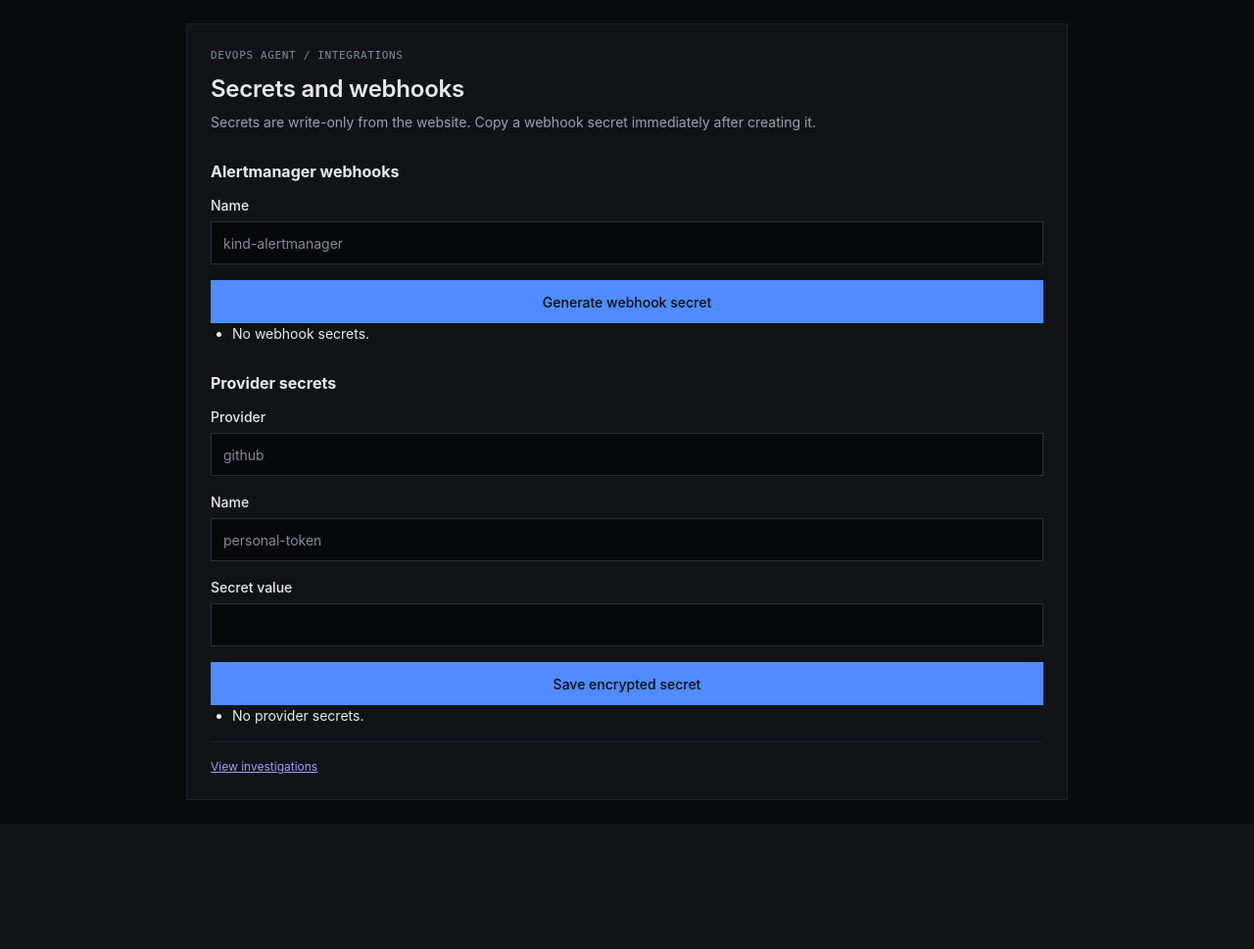
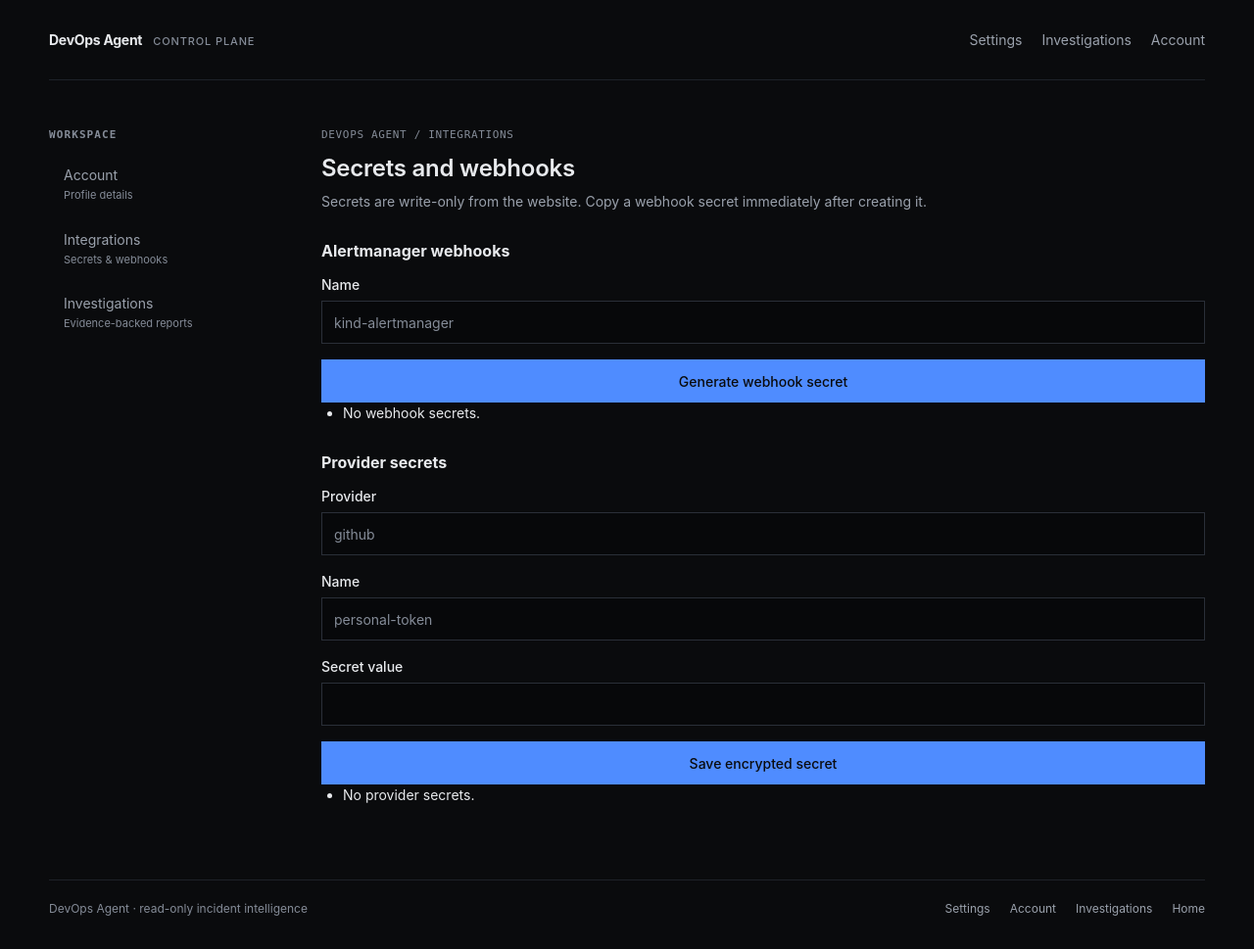
Before and after one commit to abhishekkapoorx/DEVOPS-AGENT, a Python web app: template agent_server/templates/settings.html in a window 1280 px wide. Shown: the whole page at 98% size. Before the commit the page ends 817 px from the top, so only its background shows below. Run offline with Jinja, Linux system fonts and the light colour scheme; the template is opened without the code that fills it, so the values that code supplies are empty.

Commit message:
feat: add protected account workspace and CLI homepage experience (#67)
* feat: add shared settings workspace navigation

* fix: label account navigation accurately

* Optimize Docker dependency caching

* feat: add protected editable account page

* fix: show account link for signed-in visitors

* feat: add cli benefits bento grid to homepage

* fix: refine homepage bento typography

```diff
--- a/agent_server/templates/base.html
+++ b/agent_server/templates/base.html
@@ -44,11 +44,12 @@
     .button-row { display:grid; grid-template-columns:1fr 1fr; gap:10px; }
     button:focus-visible, a:focus-visible { outline:2px solid var(--accent); outline-offset:2px; }
     .fine-print { margin:16px 0 0; padding-top:16px; border-top:1px solid var(--border-subtle); color:var(--text-muted); font-size:12px; }
+    .settings-body { display:block; padding:0; }
     @media (max-width:480px) { body { padding:16px; } .page-card { padding:20px; } }
     @media (prefers-reduced-motion:reduce) { *, *::before,*::after { scroll-behavior:auto !important; transition:none !important; } }
   </style>
 </head>
-<body>
+<body class="{% block body_class %}{% endblock %}">
   {% block content %}{% endblock %}
 </body>
 </html>
--- a/agent_server/templates/investigation.html
+++ b/agent_server/templates/investigation.html
@@ -1,5 +1,5 @@
-{% extends "base.html" %}
-{% block content %}
+{% extends "settings_base.html" %}
+{% block settings_content %}
 <main class="page-card wide" aria-labelledby="investigation-title">
   <p class="eyebrow">DevOps Agent / Investigation report</p>
   <h1 id="investigation-title">{{ report.alertname }}</h1>
@@ -10,6 +10,6 @@
   <ol>{% for item in report.evidence %}<li id="{{ item.id }}"><strong>{{ item.id }}</strong> · {{ item.source }}<br>{{ item.summary }}</li>{% else %}<li>No evidence persisted.</li>{% endfor %}</ol>
   <h2>Verification</h2>
   <p>Kept {{ report.verifier_report.get("claims_kept", 0) }} of {{ report.verifier_report.get("claims_total", 0) }} claims; grounded rate {{ (report.verifier_report.get("grounded_claim_rate", 0) * 100)|round(0) }}%.</p>
-  <p class="fine-print">READ-ONLY analysis. No actions were taken. <a href="/investigations">Back to investigations</a></p>
+  <p class="fine-print">READ-ONLY analysis. No actions were taken.</p>
 </main>
 {% endblock %}
--- a/agent_server/templates/investigations.html
+++ b/agent_server/templates/investigations.html
@@ -1,9 +1,8 @@
-{% extends "base.html" %}
-{% block content %}
+{% extends "settings_base.html" %}
+{% block settings_content %}
 <main class="page-card wide" aria-labelledby="investigations-title">
   <p class="eyebrow">DevOps Agent / Reports</p>
   <h1 id="investigations-title">Investigations</h1>
-  <p class="intro"><a href="/settings">Integrations and secrets</a></p>
   <ul>{% for item in investigations %}<li><a href="/investigations/{{ item.id }}">{{ item.alertname }} — {{ item.workload or "unknown" }}</a><br><small>{{ item.status }} · {{ item.severity }} · {{ item.occurrence_count }} occurrence(s)</small></li>{% else %}<li>No investigations yet.</li>{% endfor %}</ul>
 </main>
 {% endblock %}
--- a/agent_server/templates/settings.html
+++ b/agent_server/templates/settings.html
@@ -1,5 +1,5 @@
-{% extends "base.html" %}
-{% block content %}
+{% extends "settings_base.html" %}
+{% block settings_content %}
 <main class="page-card wide" aria-labelledby="settings-title">
   <p class="eyebrow">DevOps Agent / Integrations</p>
   <h1 id="settings-title">Secrets and webhooks</h1>
@@ -22,6 +22,5 @@
     <button type="submit">Save encrypted secret</button>
   </form>
   <ul>{% for item in resources %}<li>{{ item.provider }}/{{ item.name }} <small>{{ item.updated_at }}</small><form method="post" action="/settings/resource-secrets/{{ item.id }}/delete"><button class="secondary" type="submit">Delete</button></form></li>{% else %}<li>No provider secrets.</li>{% endfor %}</ul>
-  <p class="fine-print"><a href="/investigations">View investigations</a></p>
 </main>
 {% endblock %}
--- /dev/null
+++ b/agent_server/templates/settings_base.html
@@ -0,0 +1,81 @@
+{% extends "base.html" %}
+{% block body_class %}settings-body{% endblock %}
+{% block content %}
+<div class="settings-shell">
+  <header class="settings-topbar">
+    <a class="settings-brand" href="/">DevOps Agent <span>control plane</span></a>
+    <nav class="settings-topnav" aria-label="Primary navigation">
+      <a href="/settings">Settings</a>
+      <a href="/investigations">Investigations</a>
+      <a href="/account">Account</a>
+    </nav>
+  </header>
+  <div class="settings-frame">
+    <aside class="settings-sidebar" aria-label="Settings navigation">
+      <p class="sidebar-label">Workspace</p>
+      <nav class="settings-nav">
+        <a href="/account" class="{% if request.url.path.startswith('/account') %}is-active{% endif %}" {% if request.url.path.startswith('/account') %}aria-current="page"{% endif %}>
+          <span>Account</span><small>Profile details</small>
+        </a>
+        <a href="/settings" class="{% if request.url.path == '/settings' %}is-active{% endif %}" {% if request.url.path == '/settings' %}aria-current="page"{% endif %}>
+          <span>Integrations</span><small>Secrets &amp; webhooks</small>
+        </a>
+        <a href="/investigations" class="{% if request.url.path.startswith('/investigations') %}is-active{% endif %}" {% if request.url.path.startswith('/investigations') %}aria-current="page"{% endif %}>
+          <span>Investigations</span><small>Evidence-backed reports</small>
+        </a>
+      </nav>
+      <details class="settings-dropdown">
+        <summary>Navigate workspace</summary>
+        <a href="/account">Account</a>
+        <a href="/settings">Integrations</a>
+        <a href="/investigations">Investigations</a>
+      </details>
+    </aside>
+    <main class="settings-content">
+      {% block settings_content %}{% endblock %}
+    </main>
+  </div>
+  <footer class="settings-footer">
+    <span>DevOps Agent · read-only incident intelligence</span>
+    <nav aria-label="Workspace links">
+      <a href="/settings">Settings</a>
+      <a href="/account">Account</a>
+      <a href="/investigations">Investigations</a>
+      <a href="/">Home</a>
+    </nav>
+  </footer>
+</div>
+<style>
+  .settings-shell { width:min(1180px, calc(100% - 40px)); margin:0 auto; }
+  .settings-topbar { display:flex; align-items:center; justify-content:space-between; min-height:82px; border-bottom:1px solid var(--border-subtle); }
+  .settings-brand { color:var(--text-primary); font-weight:650; letter-spacing:-.02em; text-decoration:none; }
+  .settings-brand span { margin-left:8px; color:var(--text-muted); font-size:11px; font-weight:500; letter-spacing:.08em; text-transform:uppercase; }
+  .settings-topnav, .settings-footer nav { display:flex; gap:20px; align-items:center; }
+  .settings-topnav a, .settings-footer a { color:var(--text-secondary); text-decoration:none; }
+  .settings-topnav a:hover, .settings-footer a:hover { color:var(--accent-hover); }
+  .settings-frame { display:grid; grid-template-columns:230px minmax(0, 1fr); gap:48px; padding:48px 0 64px; }
+  .settings-sidebar { align-self:start; position:sticky; top:24px; }
+  .sidebar-label { margin:0 0 12px; color:var(--text-muted); font:600 11px/1.4 ui-monospace,monospace; letter-spacing:.1em; text-transform:uppercase; }
+  .settings-nav { display:grid; gap:4px; }
+  .settings-nav a { display:grid; gap:2px; padding:11px 13px; border-left:2px solid transparent; color:var(--text-secondary); text-decoration:none; }
+  .settings-nav a:hover { color:var(--text-primary); background:var(--accent-subtle); }
+  .settings-nav a.is-active { border-left-color:var(--accent); background:var(--accent-subtle); color:var(--text-primary); }
+  .settings-nav small { color:var(--text-muted); font-size:11px; }
+  .settings-dropdown { display:none; margin-top:18px; border:1px solid var(--border-default); background:var(--bg-inset); }
+  .settings-dropdown summary { padding:10px 12px; cursor:pointer; color:var(--text-secondary); }
+  .settings-dropdown a { display:block; padding:8px 12px; color:var(--text-secondary); text-decoration:none; }
+  .settings-content { min-width:0; }
+  .settings-content .page-card, .settings-content .page-card.wide { width:100%; padding:0; border:0; background:transparent; }
+  .settings-footer { display:flex; justify-content:space-between; gap:20px; padding:20px 0 32px; border-top:1px solid var(--border-subtle); color:var(--text-muted); font-size:12px; }
+  @media (max-width:760px) {
+    .settings-shell { width:min(100% - 32px, 680px); }
+    .settings-topbar { align-items:flex-start; flex-direction:column; gap:14px; padding:20px 0; }
+    .settings-frame { grid-template-columns:1fr; gap:24px; padding:28px 0 44px; }
+    .settings-sidebar { position:static; }
+    .settings-nav { display:none; }
+    .settings-dropdown { display:block; }
+    .settings-footer { align-items:flex-start; flex-direction:column; }
+    .settings-footer nav { flex-wrap:wrap; gap:14px; }
+  }
+</style>
+{% endblock %}
```
Also changed, not shown: agent_server/accounts.py (+17 -0 lines), agent_server/api/settings.py (+20 -7 lines), agent_server/api/website.py (+54 -1 lines), agent_server/persistence/auth.py (+20 -1 lines), agent_server/templates/account.html (added, +21 -0 lines), agent_server/templates/landing.html (+42 -2 lines), migrations/versions/0013_account_display_name.py (added, +18 -0 lines), requirements-server.txt (+5 -6 lines), tests/test_deployment.py (+4 -1 lines), tests/test_settings_pages.py (+24 -0 lines), tests/test_website.py (+86 -0 lines), 2 other files.
